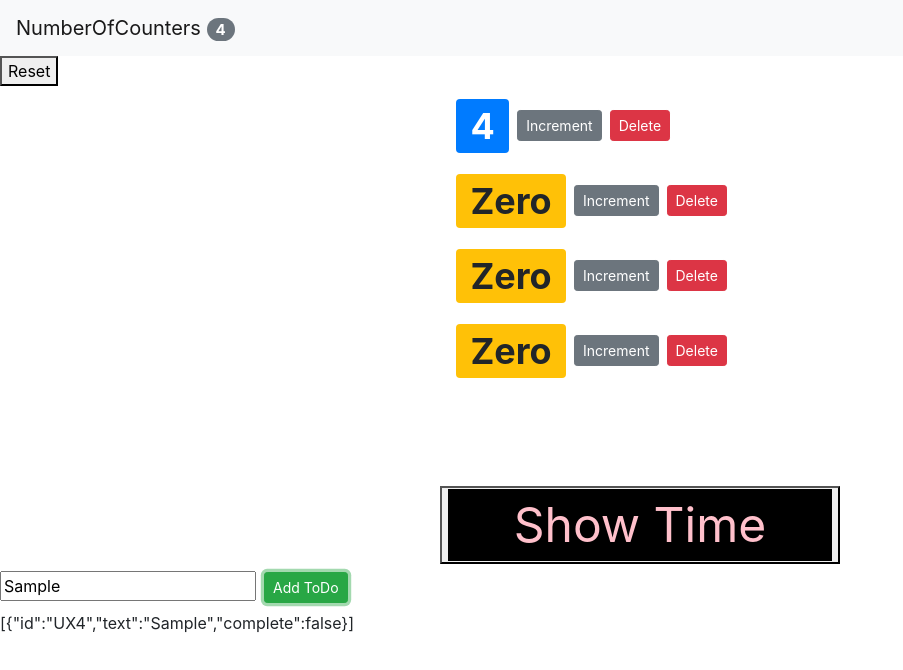
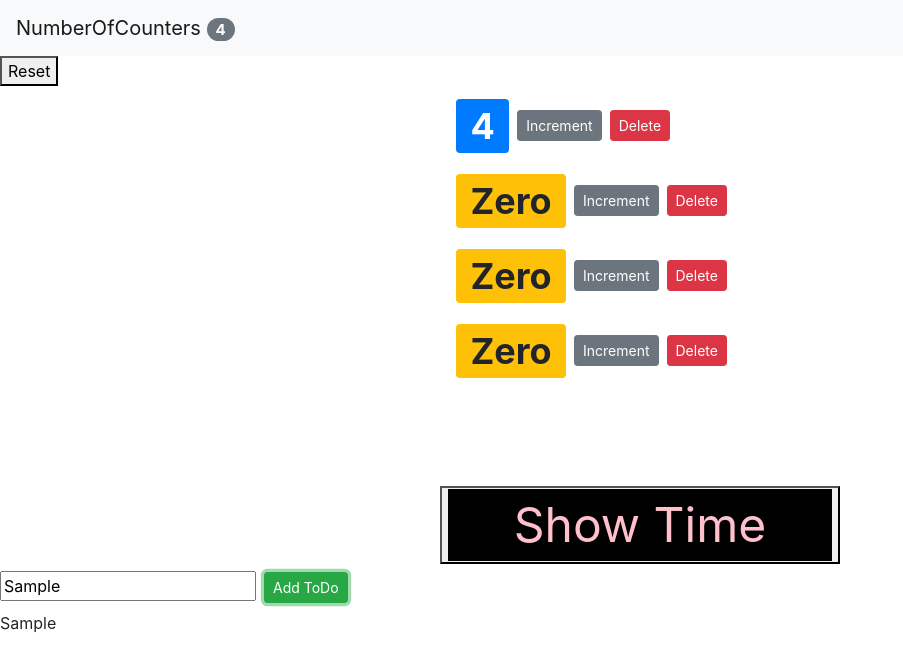
Before and after one commit to ScottGledhill/practice, a React (Create React App) app: page / in a window 1280 px wide. Both pictures are taken after typing "Sample" into the empty fields and a click on the button "Add ToDo". Shown: the top 670 px of the page, without its empty margins (0-903 px from the left). Built offline with nearby package versions, Linux system fonts and the light colour scheme.

Commit message:
display todo list using map and id/text

```diff
--- a/src/ToDoListComponents.js/ToDoList.js
+++ b/src/ToDoListComponents.js/ToDoList.js
@@ -16,7 +16,9 @@
     return (
       <div>
         <ToDoForm onSubmit={this.addTodo}/>
-        {JSON.stringify(this.state.todos)}
+        {this.state.todos.map(todo => (
+          <div key={todo.id}>{todo.text}</div>
+        ))}
       </div>
     );
   }
```
